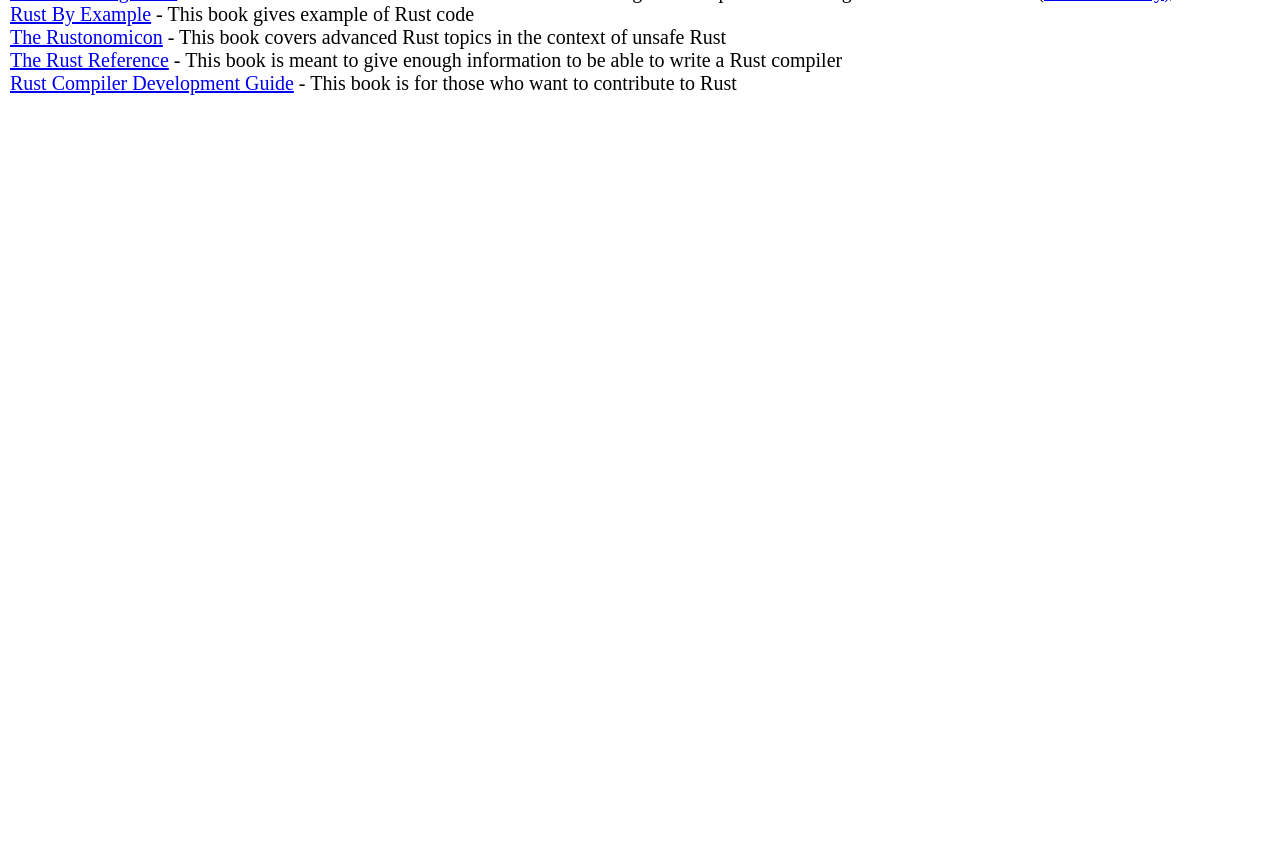
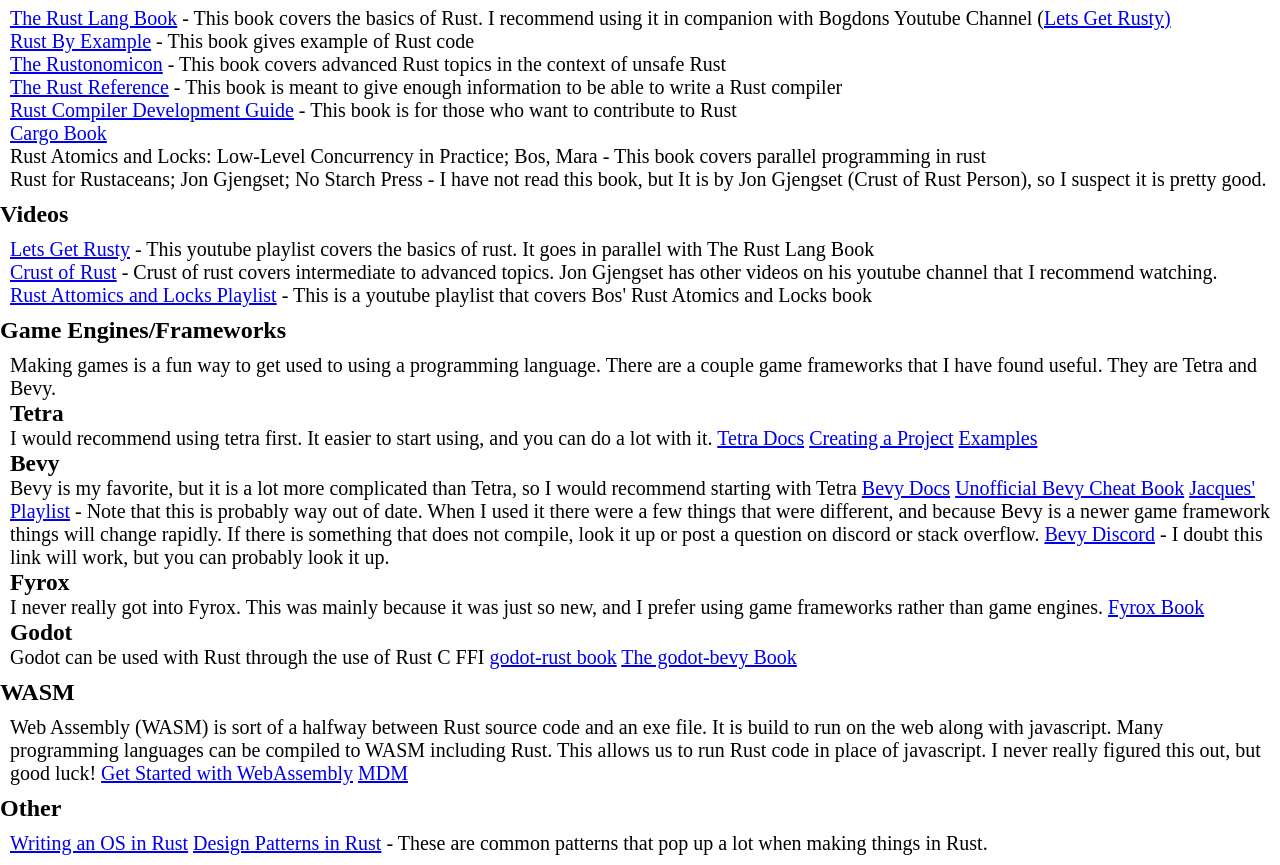
Before and after one commit to SamuelSja/SamuelSja.github.io, a plain HTML site: page learning_resources/rust.html in a window 1280 px wide. Shown: the part 67-932 px from the top of the page. Before the commit the page ends 800 px from the top, so only its background shows below. Drawn offline with Linux system fonts and the light colour scheme.

Commit message:
Updated rust.html

```diff
--- a/learning_resources/rust.html
+++ b/learning_resources/rust.html
@@ -10,33 +10,110 @@
     <body>
         <h1>Rust Resources</h1>
 
+
         <div class="sbox">
+
+            <h2>Books</h2>
             <div class="sText" id="Books">
                 <div id="RustLangBook">
-                    <a href="https://doc.rust-lang.org/book/ch00-00-introduction.html">The Rust Lang Book</a>
+                    <a href="https://doc.rust-lang.org/book/ch00-00-introduction.html" target="_blank">The Rust Lang Book</a>
                      - This book covers the basics of Rust. I recommend using it in companion with Bogdons Youtube Channel
                      (<a href="https://www.youtube.com/watch?v=OX9HJsJUDxA&list=PLai5B987bZ9CoVR-QEIN9foz4QCJ0H2Y8">Lets Get Rusty)</a>
                 </div>
 
                 <div id="RustExampleBook">
-                    <a href="https://doc.rust-lang.org/stable/rust-by-example/">Rust By Example</a> - This book gives example of Rust code
+                    <a href="https://doc.rust-lang.org/stable/rust-by-example/" target="_blank">Rust By Example</a> - This book gives example of Rust code
                 </div>
 
                 <div id="RustDarkArts">
-                    <a href="https://doc.rust-lang.org/nomicon/">The Rustonomicon</a> - This book covers advanced Rust topics in the context of unsafe Rust
+                    <a href="https://doc.rust-lang.org/nomicon/" target="_blank">The Rustonomicon</a> - This book covers advanced Rust topics in the context of unsafe Rust
                 </div>
 
                 <div id="RustReference">
-                    <a href="https://doc.rust-lang.org/reference/index.html">The Rust Reference</a> - This book is meant to give enough information to be able to write a Rust compiler
+                    <a href="https://doc.rust-lang.org/reference/index.html" target="_blank">The Rust Reference</a> - This book is meant to give enough information to be able to write a Rust compiler
                 </div>
 
                 <div id="RustDevGuide">
-                    <a href="https://rustc-dev-guide.rust-lang.org/getting-started.html">Rust Compiler Development Guide</a> - This book is for those who want to contribute to Rust
+                    <a href="https://rustc-dev-guide.rust-lang.org/getting-started.html" target="_blank">Rust Compiler Development Guide</a> - This book is for those who want to contribute to Rust
+                </div>
+
+                <div id="CargoBook">
+                    <a href="https://doc.rust-lang.org/cargo/" target="_blank">Cargo Book</a>
+                </div>
+
+                <div id="AtomicsAndLocks">
+                    Rust Atomics and Locks: Low-Level Concurrency in Practice; Bos, Mara - This book covers parallel programming in rust
+                </div>
+
+                <div id="RustForRustaceans">
+                    Rust for Rustaceans; Jon Gjengset; No Starch Press - I have not read this book, but It is by Jon Gjengset (Crust of Rust Person), so I suspect it is pretty good.
                 </div>
             </div>
 
+            <h2>Videos</h2>
+            <div class="sText" id="Videos">
+                <div id="LetsGetRusty" target>
+                    <a href="https://www.youtube.com/watch?v=OX9HJsJUDxA&list=PLai5B987bZ9CoVR-QEIN9foz4QCJ0H2Y8">Lets Get Rusty</a>
+                    - This youtube playlist covers the basics of rust. It goes in parallel with The Rust Lang Book
+                </div>
 
+                <div id="CrustOfRust">
+                    <a href="https://www.youtube.com/playlist?list=PLqbS7AVVErFiWDOAVrPt7aYmnuuOLYvOa" target="_blank">Crust of Rust</a>
+                    - Crust of rust covers intermediate to advanced topics. Jon Gjengset has other videos on his youtube channel that I recommend watching.
+                </div>
 
+                <div id="AtomicsAndLocksVideo">
+                    <a href="https://www.youtube.com/watch?v=99Qzpv325yI" target="_blank">Rust Attomics and Locks Playlist</a>
+                    - This is a youtube playlist that covers Bos' Rust Atomics and Locks book
+                </div>
+            </div>
+
+            <h2>Game Engines/Frameworks</h2>
+            <div class="sText" id="GameEngines">
+                Making games is a fun way to get used to using a programming language. There are a couple game frameworks that I have found useful. They are Tetra and Bevy.
+                <h3>Tetra</h3>
+                <div id="Tetra">
+                    I would recommend using tetra first. It easier to start using, and you can do a lot with it.
+                    <a id="TetraDocs" href="https://docs.rs/tetra/latest/tetra/" target="_blank">Tetra Docs</a>
+                    <a id="TetraCreatingAProject" href="https://github.com/17cupsofcoffee/tetra/blob/main/docs/tutorial/01-creating-a-project.md" target="_blank">Creating a Project</a>
+                    <a id="TetraExamples" href="https://github.com/17cupsofcoffee/tetra/blob/main/docs/examples.md" target="_blank">Examples</a>
+                </div>
+
+                <h3>Bevy</h3>
+                <div id="Bevy">
+                    Bevy is my favorite, but it is a lot more complicated than Tetra, so I would recommend starting with Tetra
+                    <a id="BevyDocs" href="https://docs.rs/bevy/latest/bevy/" target="_blank">Bevy Docs</a>
+                    <a id="BevyCheatBook" href="https://bevy-cheatbook.github.io/" target="_blank">Unofficial Bevy Cheat Book</a>
+                    <a id="JacquesPlaylist" href="https://www.youtube.com/watch?v=TQt-v_bFdao&list=PLVnntJRoP85JHGX7rGDu6LaF3fmDDbqyd" target="_blank">Jacques' Playlist</a> - Note that this is probably way out of date. When I used it there were a few things that were different, and because Bevy is a newer game framework things will change rapidly. If there is something that does not compile, look it up or post a question on discord or stack overflow.
+                    <a id="BevyDiscord" href="https://discord.com/channels/691052431525675048/810632276701347920" target="_blank">Bevy Discord</a> - I doubt this link will work, but you can probably look it up.
+                </div>
+
+                <h3>Fyrox</h3>
+                <div id="Fyrox">
+                    I never really got into Fyrox. This was mainly because it was just so new, and I prefer using game frameworks rather than game engines.
+                    <a id="FyroxBook" href="https://fyrox-book.github.io/introduction.html" target="_blank">Fyrox Book</a>
+                </div>
+
+                <h3>Godot</h3>
+                <div id="Godot">
+                    Godot can be used with Rust through the use of Rust C FFI
+                    <a id="GodotRustBook" href="https://godot-rust.github.io/book/" target="_blank">godot-rust book</a>
+                    <a id="GodotBevyBook" href="https://bytemeadow.github.io/godot-bevy/introduction.html">The godot-bevy Book</a>
+                </div>
+            </div>
+
+            <h2>WASM</h2>
+            <div class="sText" id="Wasm">
+                Web Assembly (WASM) is sort of a halfway between Rust source code and an exe file. It is build to run on the web along with javascript. Many programming languages can be compiled to WASM including Rust. This allows us to run Rust code in place of javascript. I never really figured this out, but good luck!
+                <a id="GetStartedWithWebAssembly" href="https://www.freecodecamp.org/news/get-started-with-webassembly-using-only-14-lines-of-javascript-b37b6aaca1e4/" target="_blank">Get Started with WebAssembly</a>
+                <a id="MDM" href="https://developer.mozilla.org/en-US/docs/WebAssembly/Guides/Concepts" target="_blank">MDM</a>
+            </div>
+
+            <h2>Other</h2>
+            <div class="sText" id="Other">
+                <a id="RustOS" href="https://os.phil-opp.com/" target="_blank">Writing an OS in Rust</a>
+                <a id="DesignPatterns" href="https://refactoring.guru/design-patterns/rust" target="_blank">Design Patterns in Rust</a> - These are common patterns that pop up a lot when making things in Rust.
+            </div>
         </div>
 
 
```
